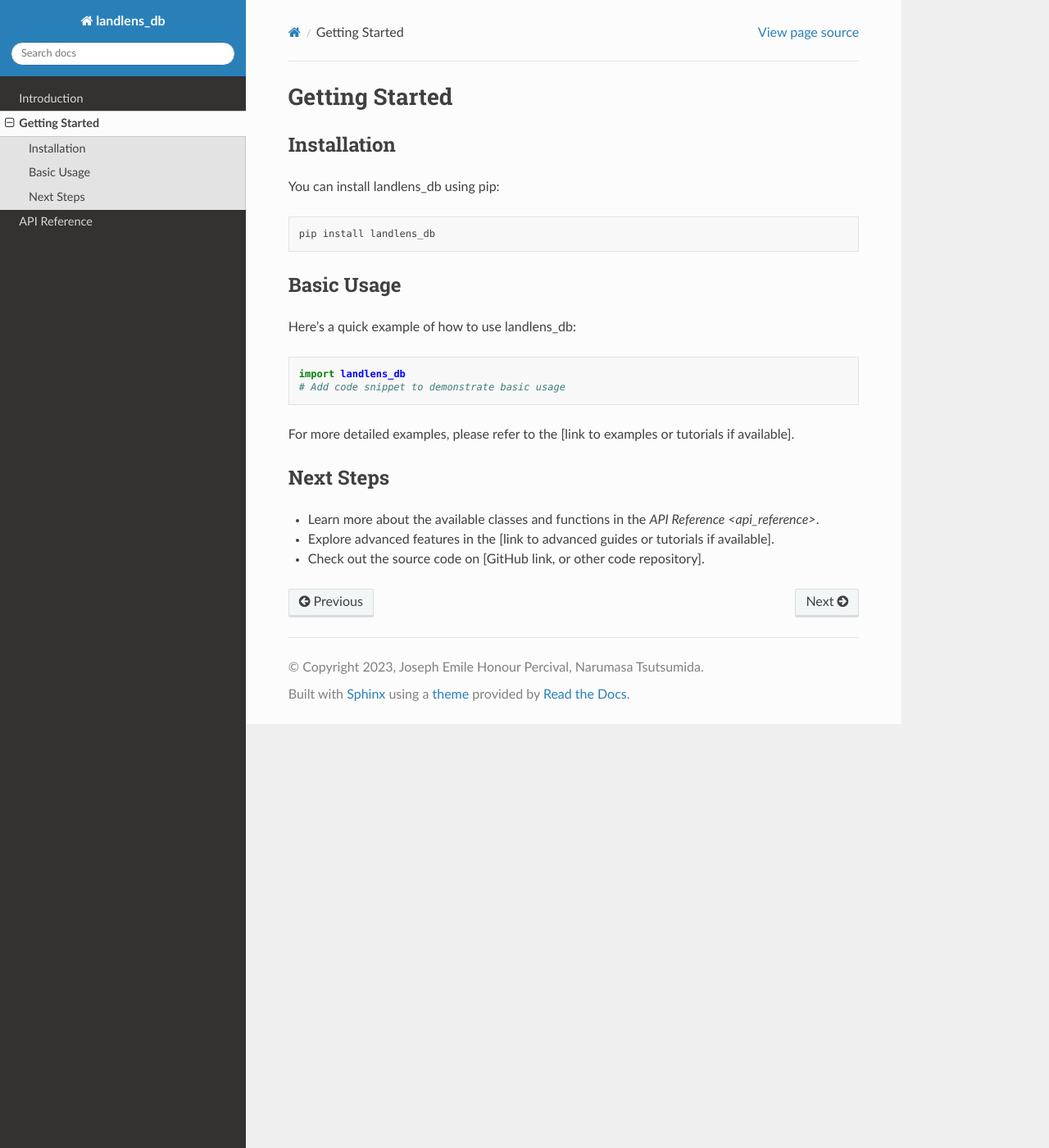
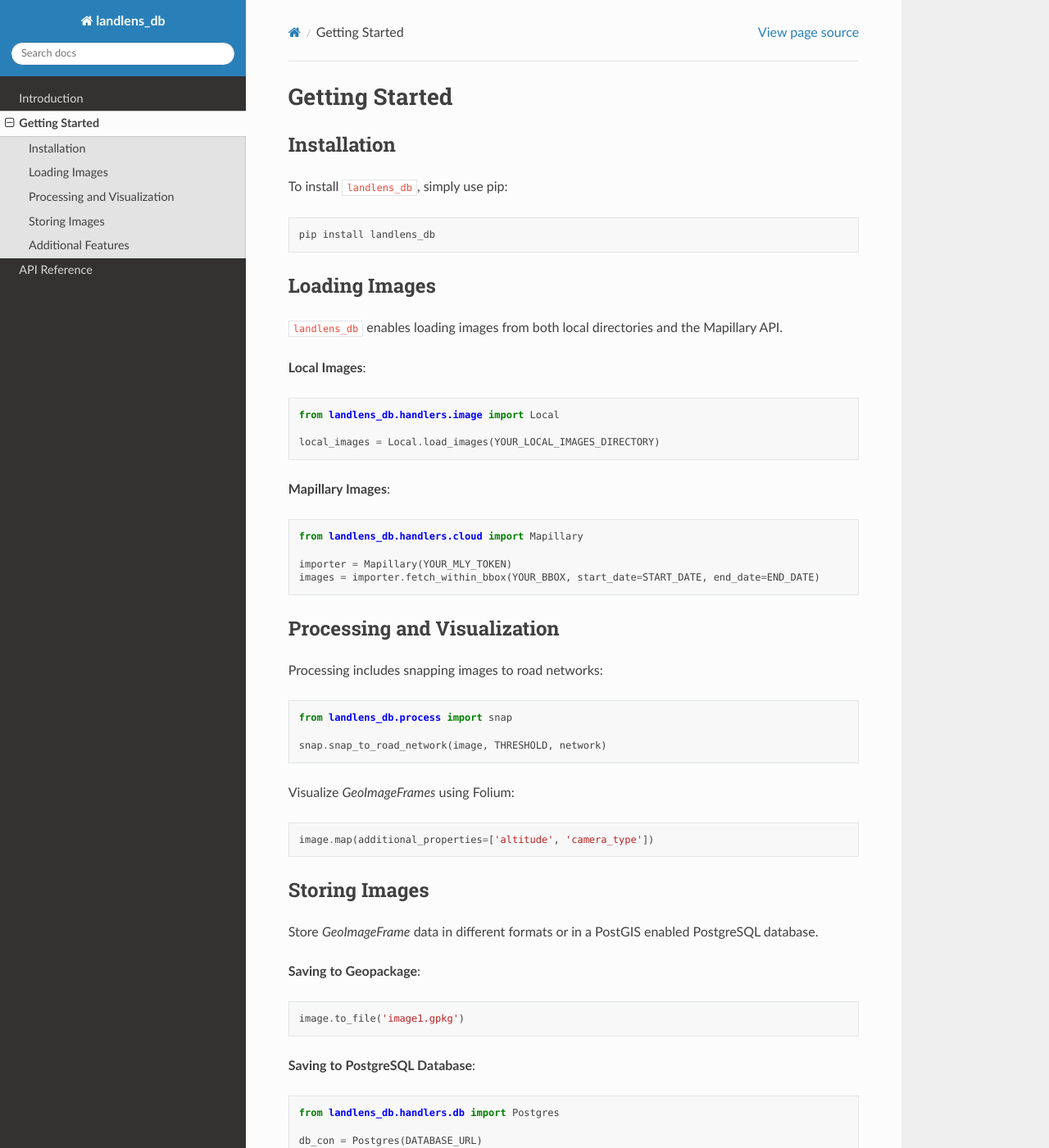
Before and after one commit to landlensdb/landlensdb, a Sphinx documentation site: the page built from docs/source/getting_started.rst, in a window 1280 px wide and 1400 px high. Shown: the whole window at 82% size. Built offline with Sphinx 7.4.7 and the Read the Docs theme 2.0.0, drawn with Linux system fonts in a browser that asks for light colours; some of the changed text lies outside the part shown.

Commit message:
complete documentation
Signed-off-by: Iosefa Percival <ipercival@gmail.com>

```diff
--- a/docs/source/getting_started.rst
+++ b/docs/source/getting_started.rst
@@ -3,28 +3,70 @@ Getting Started
 
 Installation
 ------------
-
-You can install landlens_db using pip:
+To install ``landlens_db``, simply use pip:
 
 .. code-block:: bash
 
    pip install landlens_db
 
-Basic Usage
------------
+Loading Images
+--------------
+``landlens_db`` enables loading images from both local directories and the Mapillary API.
 
-Here's a quick example of how to use landlens_db:
+**Local Images**:
 
 .. code-block:: python
 
-   import landlens_db
-   # Add code snippet to demonstrate basic usage
+   from landlens_db.handlers.image import Local
 
-For more detailed examples, please refer to the [link to examples or tutorials if available].
+   local_images = Local.load_images(YOUR_LOCAL_IMAGES_DIRECTORY)
 
-Next Steps
-----------
+**Mapillary Images**:
 
-- Learn more about the available classes and functions in the `API Reference <api_reference>`.
-- Explore advanced features in the [link to advanced guides or tutorials if available].
-- Check out the source code on [GitHub link, or other code repository].
+.. code-block:: python
+
+   from landlens_db.handlers.cloud import Mapillary
+
+   importer = Mapillary(YOUR_MLY_TOKEN)
+   images = importer.fetch_within_bbox(YOUR_BBOX, start_date=START_DATE, end_date=END_DATE)
+
+Processing and Visualization
+----------------------------
+Processing includes snapping images to road networks:
+
+.. code-block:: python
+
+   from landlens_db.process import snap
+
+   snap.snap_to_road_network(image, THRESHOLD, network)
+
+Visualize `GeoImageFrames` using Folium:
+
+.. code-block:: python
+
+   image.map(additional_properties=['altitude', 'camera_type'])
+
+Storing Images
+--------------
+Store `GeoImageFrame` data in different formats or in a PostGIS enabled PostgreSQL database.
+
+**Saving to Geopackage**:
+
+.. code-block:: python
+
+   image.to_file('image1.gpkg')
+
+**Saving to PostgreSQL Database**:
+
+.. code-block:: python
+
+   from landlens_db.handlers.db import Postgres
+
+   db_con = Postgres(DATABASE_URL)
+   local_images.to_postgis(DB_TABLE, db_con.engine)
+
+Additional Features
+-------------------
+Explore further functionalities such as querying existing tables, loading data from arbitrary sources, updating existing tables, and more in the API documentation.
+
+With ``landlens_db``, you have all the necessary tools to manage, analyze, and visualize geolocated images effortlessly.
```
Also changed, not shown: docs/source/introduction.rst (+36 -9 lines).
